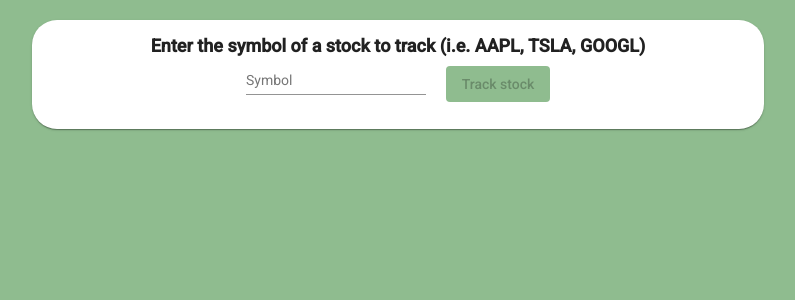
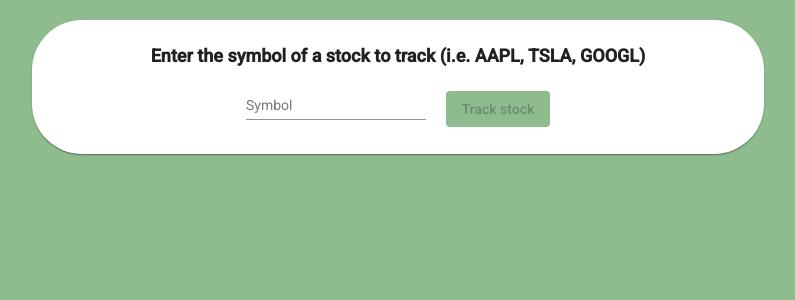
Before and after one commit to shgonzals/shgonzals.github.io, an Angular app: page / in a window 1280 px wide. Shown: the top 300 px of the page, without its empty margins (242-1037 px from the left). Built offline with nearby package versions, Linux system fonts and the light colour scheme.

Commit message:
Correccion bugs

```diff
--- a/src/app/components/sentiment/sentiment.component.html
+++ b/src/app/components/sentiment/sentiment.component.html
@@ -10,21 +10,24 @@
         <div style="display:flex" >
             <div>
                 <mat-spinner style="margin-left: 350px; margin-top: 80px;" *ngIf="!title"></mat-spinner>
-                <mat-card-title>{{title}}</mat-card-title>
+                <mat-card-title class="title">{{title}}</mat-card-title>
             </div>
             <div style="flex-grow: 1"></div>
         </div>
+        <mat-divider *ngIf="title"></mat-divider>
         <mat-card-content class="content">
             <mat-list class="inline-list">
                 <mat-list-item *ngFor="let sentiment of sentimentList">
                     <mat-card class="sentiment">
-                        <b>{{sentiment.monthName}}</b>
+                        <b style="margin-left: 10px;">{{sentiment.monthName | uppercase}}</b>
+                        <br>
                         <span>
-                            <mat-icon style="margin-left: 90px;" [ngStyle]="{'color': sentiment.change > 0 ? 'green' : 'red'}" class="icon">
+                            Change: {{sentiment.change | number }}
+
+                            <mat-icon class="iconArrow" [ngStyle]="{'color': sentiment.change > 0 ? 'green' : 'red'}">
                                 {{sentiment.change > 0 ? 'arrow_upward' : 'arrow_downward'}}
                             </mat-icon>
                         </span>
-                        Change: {{sentiment.change | number:'1.0-1'}}
                         <br>
                         MSPR: {{sentiment.mspr | number: '2.1-2'}}
 
--- a/src/app/components/sentiment/sentiment.component.scss
+++ b/src/app/components/sentiment/sentiment.component.scss
@@ -1,14 +1,24 @@
+.title {
+    display: flex !important;
+    align-items: center;
+    justify-content: center;
+    font-weight: bold;
+    font-size: large;
+    padding-top: 5px;
+  }
+
 
 .center{
-    display: flex;
+    display: flex !important;
     align-items: center;
     justify-content: center;
 }
 
 .detail{
-    width: 800px;
+    width: 900px;
     height: 250px;
     margin-bottom: 10px;
+    border-radius: 20px;
 }
 
 .mat-list-base.inline-list {
@@ -25,3 +35,18 @@
     margin-left: 50px;
     margin-top: 20px;
 }
+
+.mat-card {
+    box-shadow: 2px 2px 1px 0px rgb(0 0 0 / 5%), 0px 1px 1px 1px rgb(0 0 0 / 10%), 0px 2px 10px 2px rgb(0 0 0 / 20%);
+}
+
+.sentiment{
+    width: 200px;
+    border-radius: 20px;
+    background-color: honeydew;
+}
+
+.iconArrow{
+    margin-left: 30px;
+    transform: scale(2);
+}
--- a/src/app/components/sentiment/sentiment.component.ts
+++ b/src/app/components/sentiment/sentiment.component.ts
@@ -34,7 +34,7 @@ export class SentimentComponent implements OnInit {
   symbolData : SymbolData | undefined;
   sentimentList : Sentiment[] = [];
   currentDate : Date = new Date();
-  now : string = moment(this.currentDate).format('YYYY-MM-DD');
+  date_format : string= 'YYYY-MM-DD';
 
   constructor(public stockService: StockService, private route: ActivatedRoute){
       this.isLoading = true;
@@ -56,9 +56,8 @@ export class SentimentComponent implements OnInit {
           this.quote.type = this.symbolData!.type;
           this.title = this.quote.description + ' - (' + this.quote.symbol + ')';
 
-          this.stockService.getSentiment(this.quote.symbol, this.getFromDate(), moment().format('YYYY-MM-DD')).subscribe(
+          this.stockService.getSentiment(this.quote.symbol, this.getFromDate(), moment().format(this.date_format)).subscribe(
             sentiments => {
-              debugger;
               let index = 0;
               let maxIndex = 3;
               if(sentiments.data.length > 3){
@@ -70,12 +69,6 @@ export class SentimentComponent implements OnInit {
                 sentiment.monthName = moment(sentiment.month, 'M').format('MMMM');
                 this.sentimentList.push(sentiment);
               }
-/*
-              sentiments.data.forEach(sentiment => {
-                sentiment.monthName = moment(sentiment.month, 'M').format('MMMM');
-                this.sentimentList.push(sentiment);
-              });
-              */
             }
           );
         }
@@ -84,7 +77,7 @@ export class SentimentComponent implements OnInit {
   }
 
   getFromDate () : string{
-      return moment().subtract(4, 'months').format('YYYY-MM-DD');
+      return moment().subtract(4, 'months').format(this.date_format);
   }
 
 }
--- a/src/app/components/stock-detail/stock-detail.component.scss
+++ b/src/app/components/stock-detail/stock-detail.component.scss
@@ -15,10 +15,11 @@
 }
 .detail{
     width: 400px;
+    padding: 18px;
     margin-bottom: 10px;
+    border-radius: 15px;
 }
 .mat-card-title{
-    margin-top: 5px;
     font-size: 20px;
 }
 
@@ -38,4 +39,5 @@
 
 .closeButton {
     vertical-align: baseline !important;
+
 }
--- a/src/app/components/stock/stock.component.html
+++ b/src/app/components/stock/stock.component.html
@@ -13,11 +13,11 @@
 
           <input
             matInput
-            minlength="1"
             maxlength="5"
             id="stockInput"
             [(ngModel)]="stockInput"
             placeholder="Ex. AAPL"
+            oninput="this.value = this.value.toUpperCase()"
             value=""
           />
         </mat-form-field>
--- a/src/app/components/stock/stock.component.scss
+++ b/src/app/components/stock/stock.component.scss
@@ -4,7 +4,7 @@
 
 .trackCard {
   width: 700px;
-  border-radius: 25px;
+  border-radius: 50px;
   margin-top: 20px;
 }
 
@@ -44,6 +44,8 @@
   justify-content: center;
   font-weight: bold;
   font-size: large;
+  padding-top: 10px;
+  padding-bottom: 15px;
 }
 
 .detail {
@@ -67,7 +69,7 @@
 }
 
 .mat-card-title {
-  margin-top: 5px;
+  margin-bottom: 5px;
   font-size: 20px;
 }
 
--- a/src/app/components/stock/stock.component.ts
+++ b/src/app/components/stock/stock.component.ts
@@ -35,8 +35,6 @@ export class StockComponent implements OnInit, OnDestroy {
   }
 
   onClick(stockInput: string): any {
-    stockInput = stockInput.toLocaleUpperCase();
-
     if (this.localStorageService.keyExists(stockInput)) {
       //Si existe la key, mostramos mensaje de error
       console.log('La key: ' + stockInput + ' ya se ha consultado');
@@ -50,6 +48,7 @@ export class StockComponent implements OnInit, OnDestroy {
               next: (symbols) => {
                 this.stockInput;
                 var list = symbols.result;
+                if(list.length > 0){
                   for (let index = 0; index < list.length; index++) {
                     if (list[index].displaySymbol == stockInput) {
                       this.symbolData = list[index];
@@ -64,8 +63,12 @@ export class StockComponent implements OnInit, OnDestroy {
                       );
                       this.reloadData();
                       this.loading(false);
+                      this.stockInput = '';
                     }
                   }
+                }
+                //No se ha encontrado ningun simbolo
+                this.loading(false);
               },
             });
         },
@@ -95,4 +98,5 @@ export class StockComponent implements OnInit, OnDestroy {
       this.document.getElementById("overlay")!.style.display = "none";
     }
   }
+
 }
```
Lines whose indentation alone changed are shown as unchanged.
